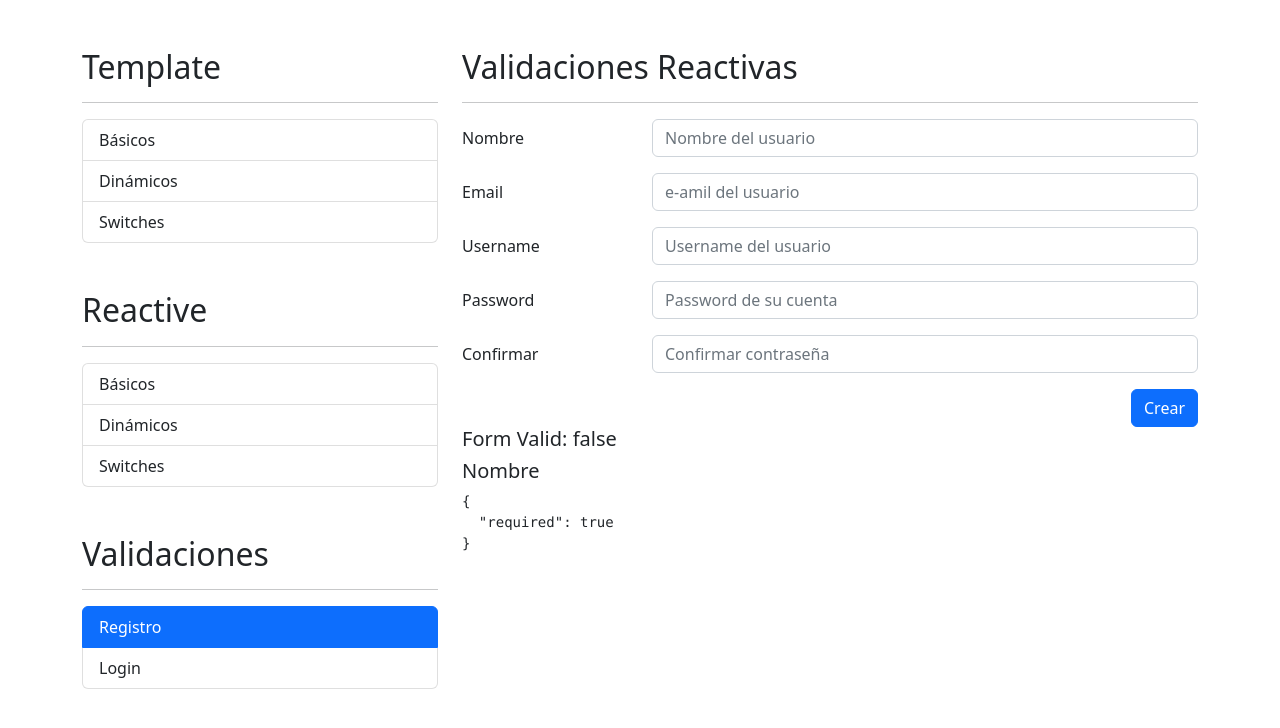
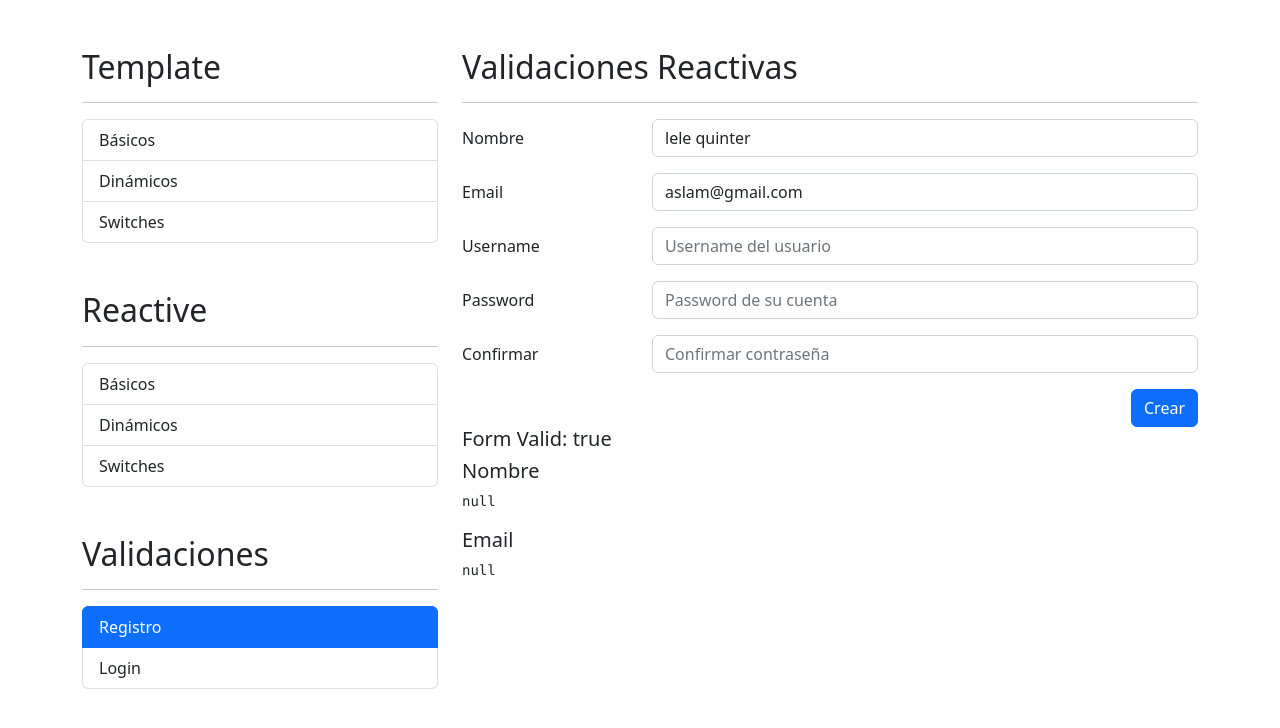
Before and after one commit to lelequinter/06-formulariosApp, an Angular app: page /auth/registro in a window 1280 px wide. Shown: the top 728 px of the page. Built offline with nearby package versions, Linux system fonts and the light colour scheme.

Commit message:
Evaluar un email

```diff
--- a/src/app/auth/pages/registro/registro.component.html
+++ b/src/app/auth/pages/registro/registro.component.html
@@ -29,8 +29,15 @@
           <input
             type="email"
             class="form-control"
+            formControlName="email"
             placeholder="e-amil del usuario"
           />
+          <span
+          class="form-text text-danger"
+          *ngIf="campoNoValido('email')"
+          >
+          El correo es obligatorio
+          </span>
         </div>
       </div>
       <!-- Username -->
@@ -80,5 +87,9 @@
 </div>
 
 <h5>Form Valid: {{ miFormulario.valid }}</h5>
+
 <h5>Nombre</h5>
 <pre>{{ miFormulario.controls['nombre'].errors | json }}</pre>
+
+<h5>Email</h5>
+<pre>{{ miFormulario.controls['email'].errors | json }}</pre>
--- a/src/app/auth/pages/registro/registro.component.ts
+++ b/src/app/auth/pages/registro/registro.component.ts
@@ -11,14 +11,20 @@
 
   //todo: temporal
   NombreApellidoPattern: string = '([a-zA-Z]+) ([a-zA-Z]+)'
+  emailPattern: string = "^[a-z0-9._%+-]+@[a-z0-9.-]+\\.[a-z]{2,4}$";
 
   miFormulario: FormGroup = this.fb.group({
-    nombre: ['', [Validators.required, Validators.pattern(this.NombreApellidoPattern)]]
+    nombre: ['', [Validators.required, Validators.pattern(this.NombreApellidoPattern)]],
+    email: ['', [Validators.required, Validators.pattern(this.emailPattern)]]
   })
 
   constructor(private fb: FormBuilder) { }
 
   ngOnInit(): void {
+    this.miFormulario.reset({
+      nombre: 'lele quinter',
+      email: 'aslam@gmail.com',
+    })
   }
 
   campoNoValido(campo: string) {
```
